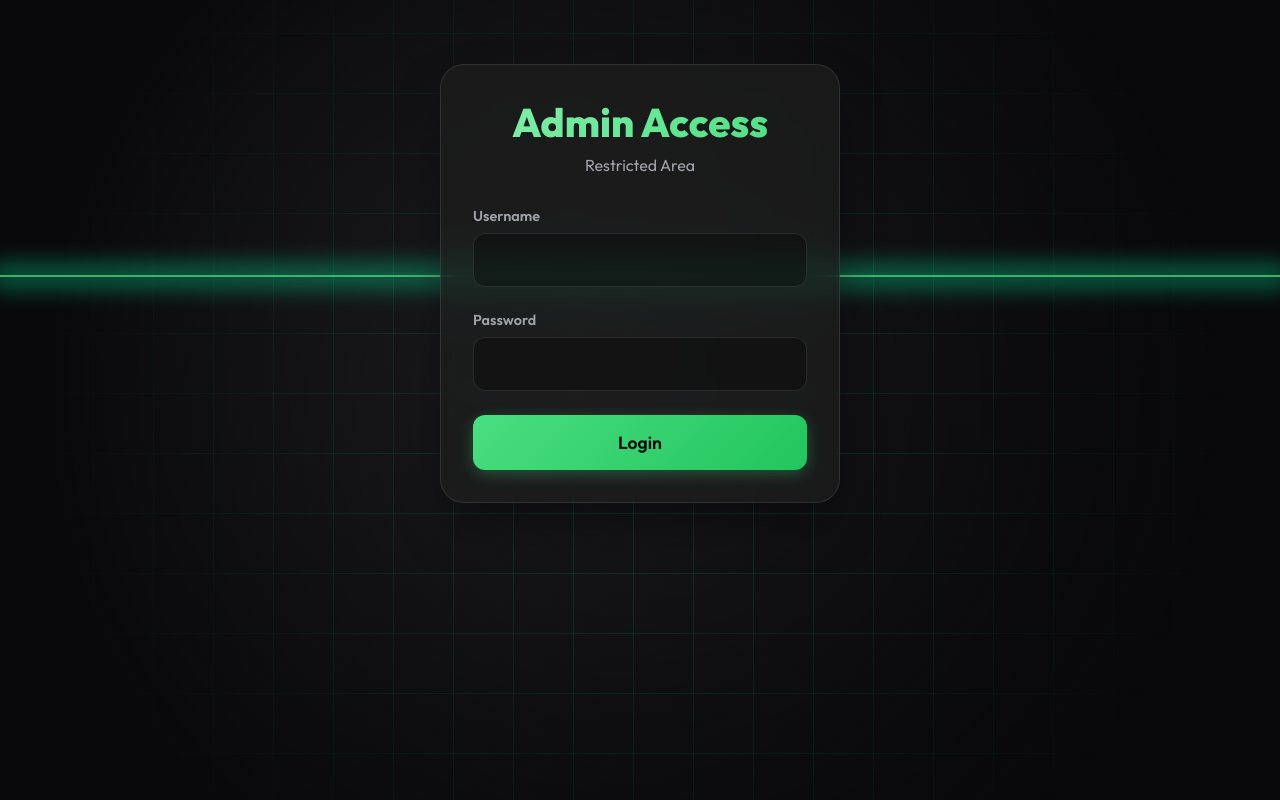
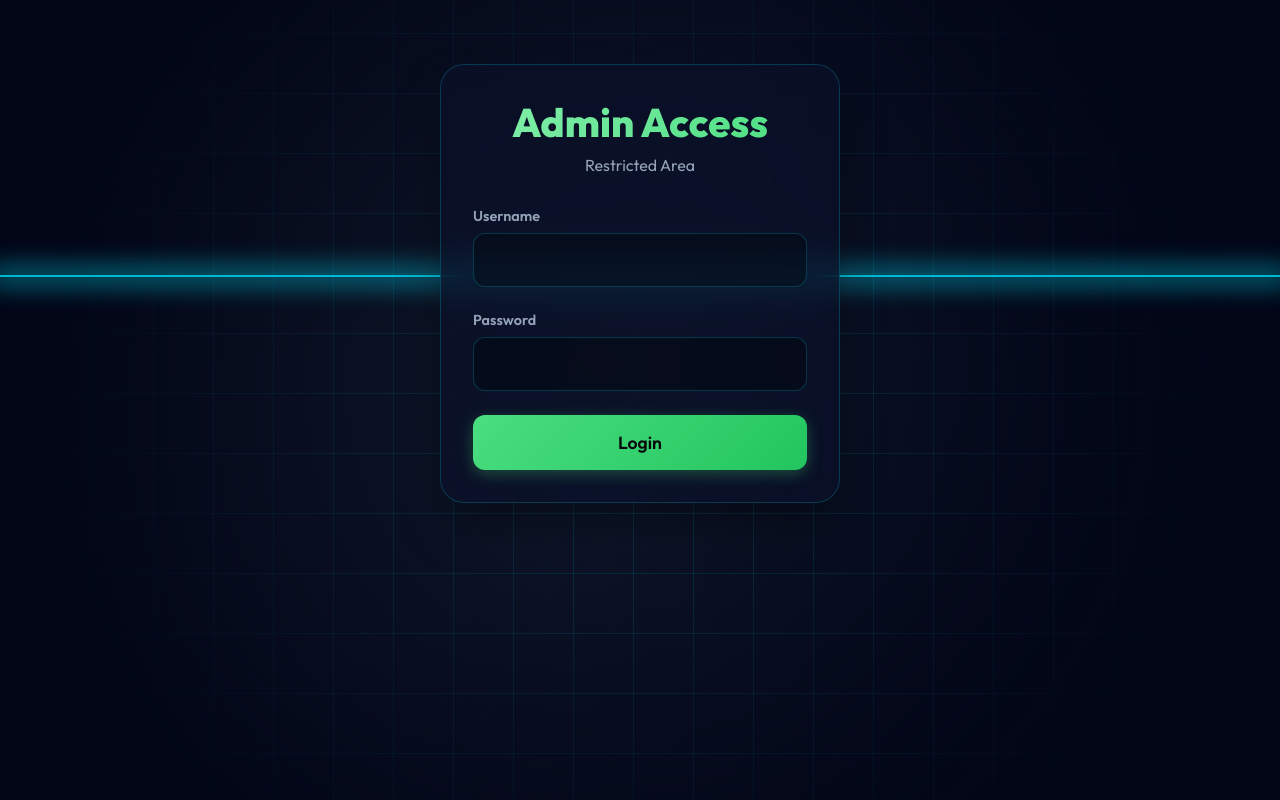
Before and after one commit to sithijamudalige/ghostcrypt, a Next.js app: page /admin in a window 1280 px wide. Built offline with nearby package versions, Linux system fonts and the light colour scheme.

Commit message:
Complete branding update to NETCAD with Deep Navy and Cyan theme

```diff
--- a/src/app/globals.css
+++ b/src/app/globals.css
@@ -1,14 +1,14 @@
 @import url('https://fonts.googleapis.com/css2?family=Outfit:wght@300;400;600;800&display=swap');
 
 :root {
-  --bg-primary: #121212;
-  --bg-secondary: #1e1e1e;
-  --text-primary: #f5f5f7;
-  --text-secondary: #a1a1aa;
-  --accent: #4ade80;
-  --accent-hover: #22c55e;
-  --glass-bg: rgba(30, 30, 30, 0.7);
-  --glass-border: rgba(255, 255, 255, 0.1);
+  --bg-primary: #0a1128;
+  --bg-secondary: #162038;
+  --text-primary: #e0f2fe;
+  --text-secondary: #94a3b8;
+  --accent: #00e5ff;
+  --accent-hover: #00b8cc;
+  --glass-bg: rgba(10, 17, 40, 0.7);
+  --glass-border: rgba(0, 229, 255, 0.2);
   --error: #ef4444;
   --success: #10b981;
 }
@@ -21,7 +21,7 @@
 
 body {
   font-family: 'Outfit', sans-serif;
-  background: radial-gradient(circle at top left, #27272a, #18181b 50%, #09090b);
+  background: radial-gradient(circle at top left, #111827, #0f172a 50%, #020617);
   color: var(--text-primary);
   min-height: 100vh;
   display: flex;
@@ -87,8 +87,8 @@ body {
   width: 200vw;
   height: 200vh;
   background-image:
-    linear-gradient(to right, rgba(0, 255, 170, 0.15) 1px, transparent 1px),
-    linear-gradient(to bottom, rgba(0, 255, 170, 0.15) 1px, transparent 1px);
+    linear-gradient(to right, rgba(0, 229, 255, 0.15) 1px, transparent 1px),
+    linear-gradient(to bottom, rgba(0, 229, 255, 0.15) 1px, transparent 1px);
   background-size: 60px 60px;
   z-index: -2;
   animation: grid-pan 10s linear infinite;
@@ -102,7 +102,7 @@ body {
   width: 100vw;
   height: 2px;
   background: var(--accent);
-  box-shadow: 0 0 25px 10px rgba(0, 255, 170, 0.5);
+  box-shadow: 0 0 25px 10px rgba(0, 229, 255, 0.5);
   z-index: -1;
   animation: laser-scan 4s linear infinite;
   pointer-events: none;
@@ -112,7 +112,7 @@ body::before {
   content: "";
   position: fixed;
   top: 0; left: 0; right: 0; bottom: 0;
-  background: radial-gradient(circle at center, transparent 10%, #09090b 80%);
+  background: radial-gradient(circle at center, transparent 10%, #020617 80%);
   z-index: -1;
   pointer-events: none;
 }
--- a/src/app/layout.tsx
+++ b/src/app/layout.tsx
@@ -14,7 +14,7 @@ const geistMono = Geist_Mono({
 });
 
 export const metadata: Metadata = {
-  title: "NEDCAD - Tech & Cybersecurity Portal",
+  title: "NETCAD - Tech & Cybersecurity Portal",
   description: "Community-driven tech insights, cybersecurity tools, and interactive learning.",
 };
 
```
Also changed, not shown: src/app/page.tsx (+5 -3 lines), public/netcad-logo.jpg (added).
